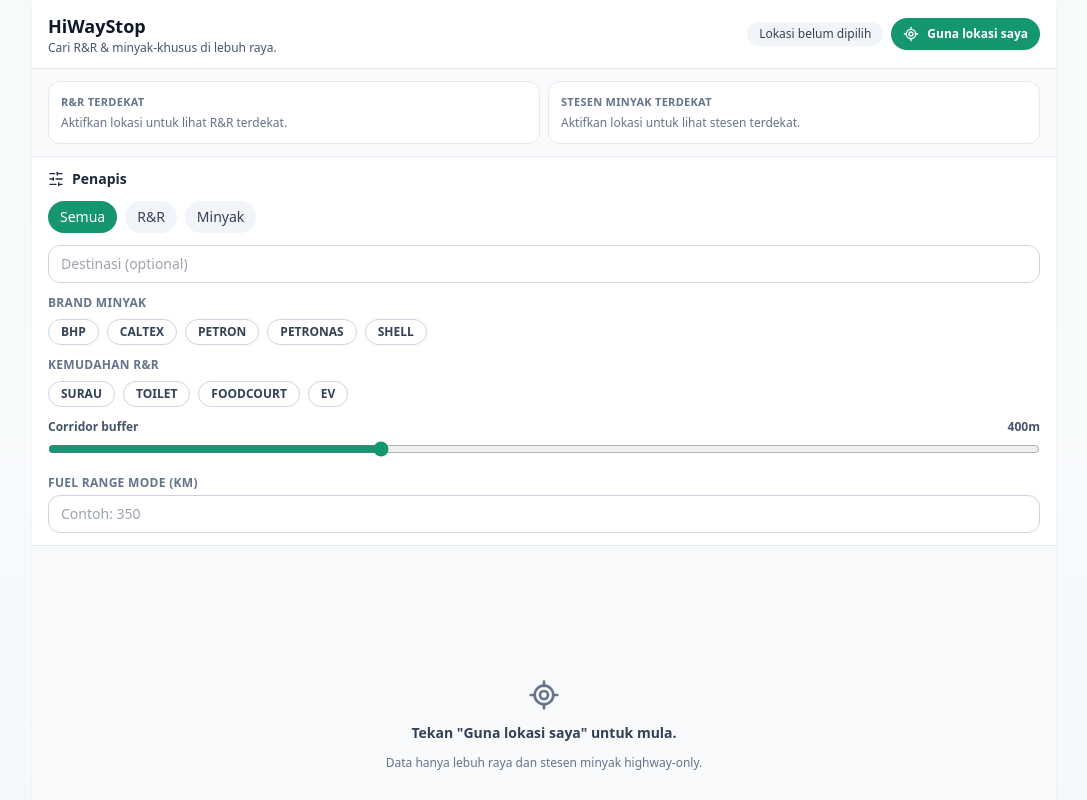
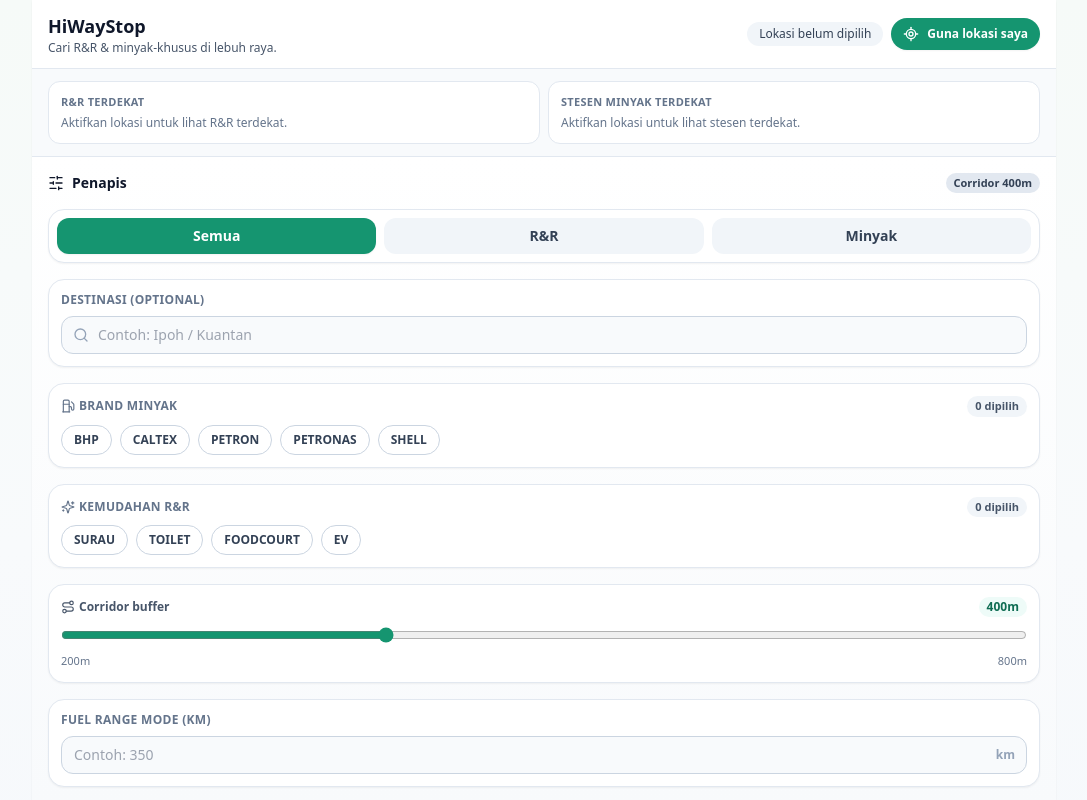
Before and after one commit to aafham/HiWayStop, a Next.js app: page / in a window 1280 px wide. Shown: the top 800 px of the page, without its empty margins (96-1183 px from the left). Built offline with nearby package versions, Linux system fonts and the light colour scheme.

Commit message:
Update FilterPanel.tsx

```diff
--- a/components/FilterPanel.tsx
+++ b/components/FilterPanel.tsx
@@ -1,6 +1,6 @@
 'use client';
 
-import { SlidersHorizontal } from 'lucide-react';
+import { Fuel, Route, Search, SlidersHorizontal, Sparkles } from 'lucide-react';
 import { FacilityFlags, ViewMode } from '@/types';
 
 type FilterPanelProps = {
@@ -40,22 +40,30 @@ export default function FilterPanel({
   rangeKm,
   setRangeKm,
 }: FilterPanelProps) {
+  const activeFacilitiesCount = Object.values(facilities).filter(Boolean).length;
+
   return (
-    <section className="space-y-3 border-b border-slate-200 bg-white px-4 py-3">
-      <div className="flex items-center gap-2 text-sm font-semibold text-slate-800">
+    <section className="space-y-4 border-b border-slate-200 bg-gradient-to-b from-white to-slate-50 px-4 py-4">
+      <div className="flex items-center justify-between">
+        <div className="flex items-center gap-2 text-sm font-semibold text-slate-900">
           <SlidersHorizontal className="h-4 w-4" />
           Penapis
         </div>
+        <span className="rounded-full bg-slate-200 px-2 py-0.5 text-[11px] font-semibold text-slate-700">
+          Corridor {bufferMeters}m
+        </span>
+      </div>
 
-      <div className="flex gap-2">
+      <div className="rounded-2xl border border-slate-200 bg-white p-2 shadow-sm">
+        <div className="grid grid-cols-3 gap-2">
           {viewModes.map((mode) => (
             <button
               key={mode.value}
               type="button"
               onClick={() => setViewMode(mode.value)}
-            className={`rounded-full px-3 py-1.5 text-sm font-medium ${
+              className={`rounded-xl px-3 py-2 text-sm font-semibold transition ${
                 viewMode === mode.value
-                ? 'bg-brand-500 text-white'
+                  ? 'bg-brand-500 text-white shadow-sm'
                   : 'bg-slate-100 text-slate-700 hover:bg-slate-200'
               }`}
             >
@@ -63,16 +71,33 @@ export default function FilterPanel({
             </button>
           ))}
         </div>
+      </div>
 
+      <div className="rounded-2xl border border-slate-200 bg-white p-3 shadow-sm">
+        <label className="mb-2 block text-xs font-semibold uppercase tracking-wide text-slate-500">
+          Destinasi (optional)
+        </label>
+        <div className="relative">
+          <Search className="pointer-events-none absolute left-3 top-1/2 h-4 w-4 -translate-y-1/2 text-slate-400" />
           <input
             value={destination}
             onChange={(e) => setDestination(e.target.value)}
-        placeholder="Destinasi (optional)"
-        className="w-full rounded-xl border border-slate-300 px-3 py-2 text-sm outline-none ring-brand-500 focus:ring"
+            placeholder="Contoh: Ipoh / Kuantan"
+            className="w-full rounded-xl border border-slate-300 bg-slate-50 py-2 pl-9 pr-3 text-sm outline-none ring-brand-500 focus:border-brand-500 focus:bg-white focus:ring"
           />
+        </div>
+      </div>
 
-      <div>
-        <p className="mb-2 text-xs font-semibold uppercase tracking-wide text-slate-500">Brand minyak</p>
+      <div className="rounded-2xl border border-slate-200 bg-white p-3 shadow-sm">
+        <div className="mb-2 flex items-center justify-between">
+          <p className="inline-flex items-center gap-1 text-xs font-semibold uppercase tracking-wide text-slate-500">
+            <Fuel className="h-3.5 w-3.5" />
+            Brand Minyak
+          </p>
+          <span className="rounded-full bg-slate-100 px-2 py-0.5 text-[11px] font-semibold text-slate-600">
+            {selectedBrands.length} dipilih
+          </span>
+        </div>
         <div className="flex flex-wrap gap-2">
           {brands.map((brand) => {
             const active = selectedBrands.includes(brand);
@@ -81,10 +106,10 @@ export default function FilterPanel({
                 key={brand}
                 type="button"
                 onClick={() => toggleBrand(brand)}
-                className={`rounded-full border px-3 py-1 text-xs font-semibold ${
+                className={`rounded-full border px-3 py-1.5 text-xs font-semibold transition ${
                   active
                     ? 'border-brand-500 bg-brand-50 text-brand-700'
-                    : 'border-slate-300 bg-white text-slate-700'
+                    : 'border-slate-300 bg-white text-slate-700 hover:border-slate-400'
                 }`}
               >
                 {brand}
@@ -94,8 +119,16 @@ export default function FilterPanel({
         </div>
       </div>
 
-      <div>
-        <p className="mb-2 text-xs font-semibold uppercase tracking-wide text-slate-500">Kemudahan R&R</p>
+      <div className="rounded-2xl border border-slate-200 bg-white p-3 shadow-sm">
+        <div className="mb-2 flex items-center justify-between">
+          <p className="inline-flex items-center gap-1 text-xs font-semibold uppercase tracking-wide text-slate-500">
+            <Sparkles className="h-3.5 w-3.5" />
+            Kemudahan R&R
+          </p>
+          <span className="rounded-full bg-slate-100 px-2 py-0.5 text-[11px] font-semibold text-slate-600">
+            {activeFacilitiesCount} dipilih
+          </span>
+        </div>
         <div className="flex flex-wrap gap-2">
           {(['surau', 'toilet', 'foodcourt', 'ev'] as Array<keyof FacilityFlags>).map((facility) => {
             const active = facilities[facility];
@@ -104,10 +137,10 @@ export default function FilterPanel({
                 key={facility}
                 type="button"
                 onClick={() => toggleFacility(facility)}
-                className={`rounded-full border px-3 py-1 text-xs font-semibold ${
+                className={`rounded-full border px-3 py-1.5 text-xs font-semibold transition ${
                   active
                     ? 'border-brand-500 bg-brand-50 text-brand-700'
-                    : 'border-slate-300 bg-white text-slate-700'
+                    : 'border-slate-300 bg-white text-slate-700 hover:border-slate-400'
                 }`}
               >
                 {facility.toUpperCase()}
@@ -117,10 +150,13 @@ export default function FilterPanel({
         </div>
       </div>
 
-      <div>
-        <div className="mb-1 flex items-center justify-between text-xs font-semibold text-slate-600">
-          <span>Corridor buffer</span>
-          <span>{bufferMeters}m</span>
+      <div className="rounded-2xl border border-slate-200 bg-white p-3 shadow-sm">
+        <div className="mb-2 flex items-center justify-between text-xs font-semibold text-slate-600">
+          <span className="inline-flex items-center gap-1">
+            <Route className="h-3.5 w-3.5" />
+            Corridor buffer
+          </span>
+          <span className="rounded-full bg-brand-50 px-2 py-0.5 text-brand-700">{bufferMeters}m</span>
         </div>
         <input
           type="range"
@@ -131,12 +167,17 @@ export default function FilterPanel({
           onChange={(e) => setBufferMeters(Number(e.target.value))}
           className="w-full"
         />
+        <div className="mt-1 flex justify-between text-[11px] font-medium text-slate-500">
+          <span>200m</span>
+          <span>800m</span>
+        </div>
       </div>
 
-      <div>
-        <label className="mb-1 block text-xs font-semibold uppercase tracking-wide text-slate-500" htmlFor="range">
+      <div className="rounded-2xl border border-slate-200 bg-white p-3 shadow-sm">
+        <label className="mb-2 block text-xs font-semibold uppercase tracking-wide text-slate-500" htmlFor="range">
           Fuel Range Mode (km)
         </label>
+        <div className="relative">
           <input
             id="range"
             type="number"
@@ -144,8 +185,12 @@ export default function FilterPanel({
             value={rangeKm}
             onChange={(e) => setRangeKm(e.target.value)}
             placeholder="Contoh: 350"
-          className="w-full rounded-xl border border-slate-300 px-3 py-2 text-sm outline-none ring-brand-500 focus:ring"
+            className="w-full rounded-xl border border-slate-300 bg-slate-50 px-3 py-2 pr-12 text-sm outline-none ring-brand-500 focus:border-brand-500 focus:bg-white focus:ring"
           />
+          <span className="pointer-events-none absolute right-3 top-1/2 -translate-y-1/2 text-xs font-semibold text-slate-400">
+            km
+          </span>
+        </div>
       </div>
     </section>
   );
```
Lines whose indentation alone changed are shown as unchanged.
